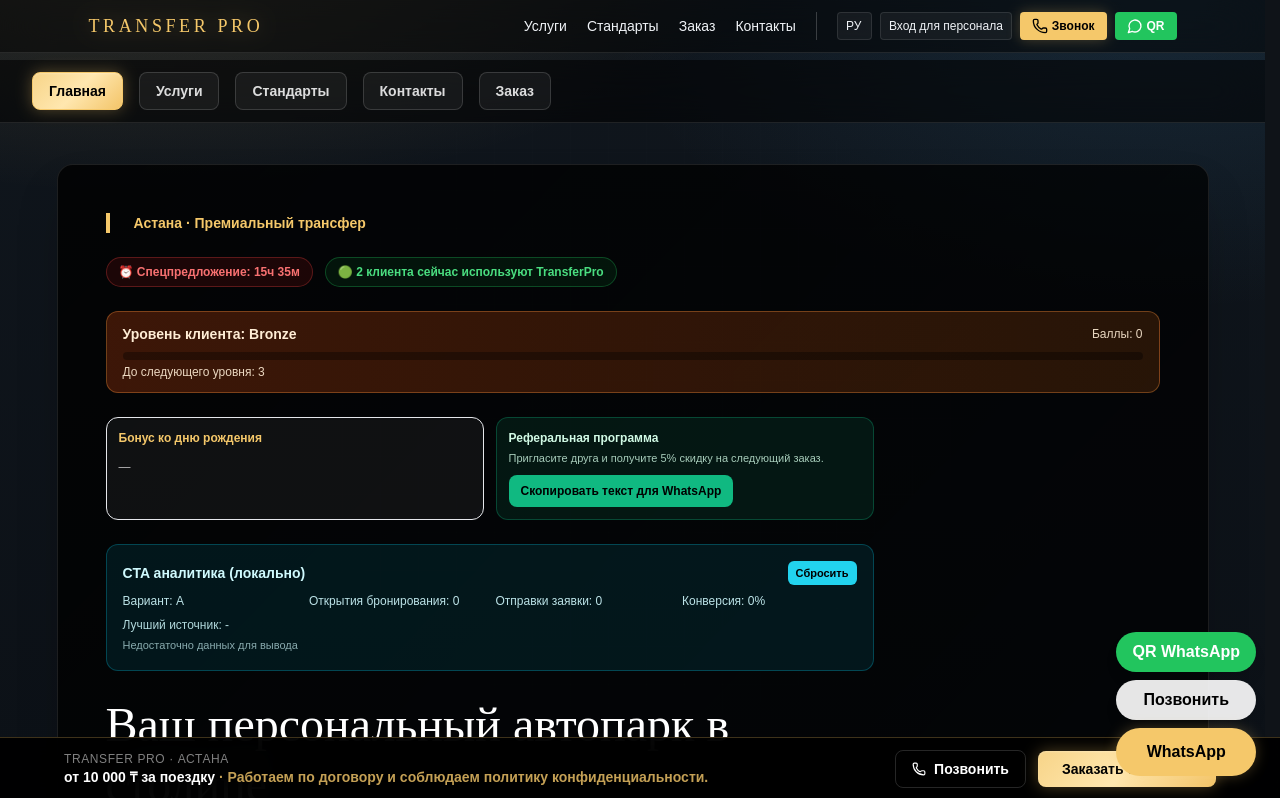
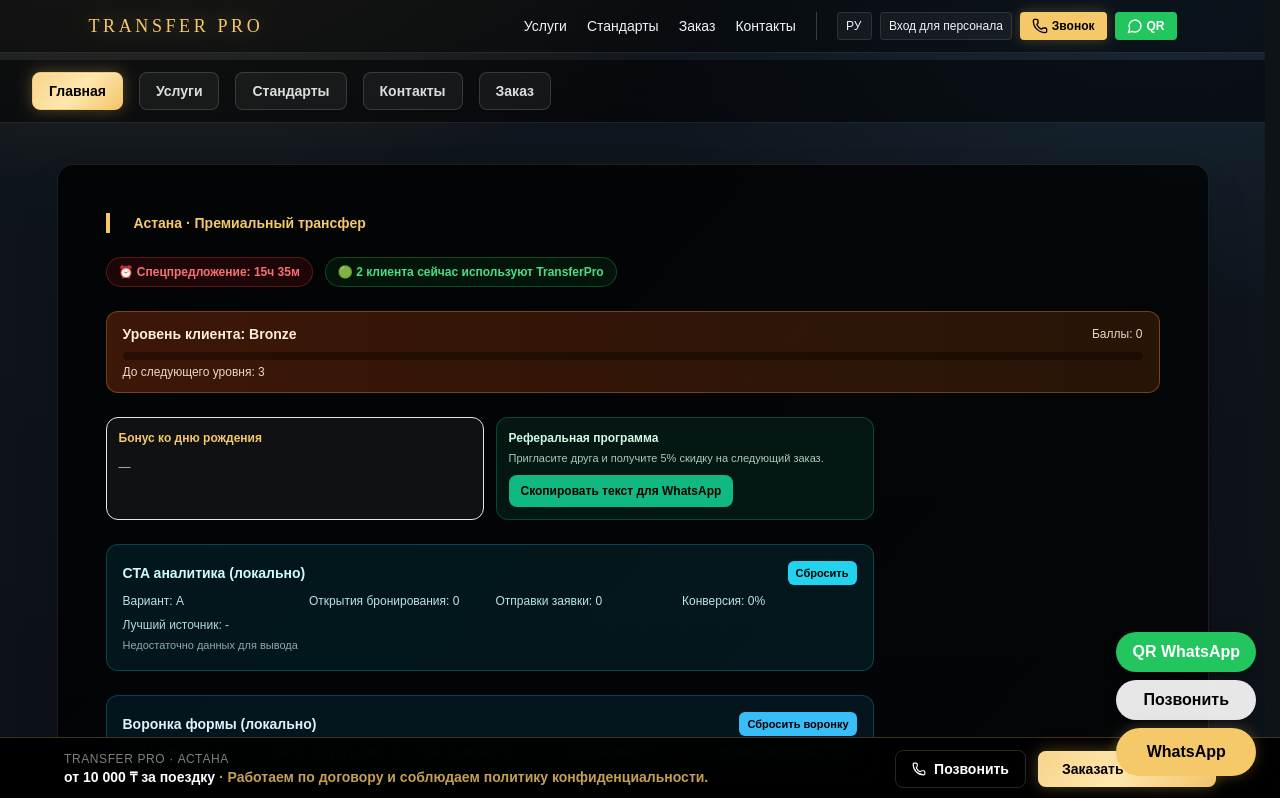
Before and after one commit to Alibek0301/TransferPro, a React (Vite) app: page / in a window 1280 px wide. Shown: the top 798 px of the page. Built offline with nearby package versions, Linux system fonts and the light colour scheme.

Commit message:
feat: add local form funnel analytics

```diff
--- a/src/App.jsx
+++ b/src/App.jsx
@@ -129,6 +129,13 @@ const translations = {
     analyticsReset: 'Сбросить',
     analyticsTopSource: 'Лучший источник',
     analyticsInsufficient: 'Недостаточно данных для вывода',
+    funnelTitle: 'Воронка формы (локально)',
+    funnelStep1: 'Шаг 1: контакты',
+    funnelStep2: 'Шаг 2: услуга и дата',
+    funnelStep3: 'Шаг 3: детали',
+    funnelSubmit: 'Отправлено',
+    funnelConversion: 'Конверсия формы',
+    funnelReset: 'Сбросить воронку',
     markConfirmed: 'Подтвердить',
     markOnWay: 'Отметить: в пути',
     markCompleted: 'Отметить: завершён',
@@ -353,6 +360,13 @@ const translations = {
     analyticsReset: 'Тазалау',
     analyticsTopSource: 'Ең тиімді арна',
     analyticsInsufficient: 'Қорытындыға дерек аз',
+    funnelTitle: 'Форма воронкасы (локалды)',
+    funnelStep1: '1-қадам: байланыс',
+    funnelStep2: '2-қадам: қызмет және күн',
+    funnelStep3: '3-қадам: детальдар',
+    funnelSubmit: 'Жіберілді',
+    funnelConversion: 'Форма конверсиясы',
+    funnelReset: 'Воронканы тазалау',
     markConfirmed: 'Растау',
     markOnWay: 'Белгілеу: жолда',
     markCompleted: 'Белгілеу: аяқталды',
@@ -577,6 +591,13 @@ const translations = {
     analyticsReset: 'Reset',
     analyticsTopSource: 'Top source',
     analyticsInsufficient: 'Not enough data yet',
+    funnelTitle: 'Form funnel (local)',
+    funnelStep1: 'Step 1: contacts',
+    funnelStep2: 'Step 2: service and date',
+    funnelStep3: 'Step 3: details',
+    funnelSubmit: 'Submitted',
+    funnelConversion: 'Form conversion',
+    funnelReset: 'Reset funnel',
     markConfirmed: 'Confirm',
     markOnWay: 'Mark: on the way',
     markCompleted: 'Mark: completed',
@@ -1434,9 +1455,11 @@ function App() {
   const [showReferralNudge, setShowReferralNudge] = useState(false)
   const [ctaVariant, setCtaVariant] = useState(() => getStoredValue('ctaVariant', ''))
   const [ctaMetrics, setCtaMetrics] = useState(() => getStoredValue('ctaMetrics', {}))
+  const [funnelMetrics, setFunnelMetrics] = useState(() => getStoredValue('formFunnelMetrics', { step1: 0, step2: 0, step3: 0, submit: 0 }))
   const [ctaVariantAssignedAt, setCtaVariantAssignedAt] = useState(() => getStoredValue('ctaVariantAssignedAt', ''))
   const [deferredInstallPrompt, setDeferredInstallPrompt] = useState(null)
   const [showInstallBanner, setShowInstallBanner] = useState(() => shouldShowInstallPromptBanner())
+  const funnelTrackedRef = useRef({ step1: false, step2: false, step3: false })
 
   const closeMobileMenu = () => setMobileMenuOpen(false)
   const t = translations[language]
@@ -1760,6 +1783,27 @@ function App() {
     .sort((a, b) => b.count - a.count)
   const topBookingSource = bookingOpenSources[0]?.source || '-'
   const hasEnoughAnalyticsData = bookingOpens >= 8
+  const funnelStep1Count = Number(funnelMetrics?.step1 || 0)
+  const funnelStep2Count = Number(funnelMetrics?.step2 || 0)
+  const funnelStep3Count = Number(funnelMetrics?.step3 || 0)
+  const funnelSubmitCount = Number(funnelMetrics?.submit || 0)
+  const funnelConversionPercent = funnelStep1Count > 0 ? Math.round((funnelSubmitCount / funnelStep1Count) * 100) : 0
+
+  useEffect(() => {
+    if (primaryStepComplete && !funnelTrackedRef.current.step1) {
+      funnelTrackedRef.current.step1 = true
+      trackFunnelMetric('step1')
+    }
+    if (secondStepComplete && !funnelTrackedRef.current.step2) {
+      funnelTrackedRef.current.step2 = true
+      trackFunnelMetric('step2')
+    }
+    if (thirdStepComplete && !funnelTrackedRef.current.step3) {
+      funnelTrackedRef.current.step3 = true
+      trackFunnelMetric('step3')
+    }
+  // eslint-disable-next-line react-hooks/exhaustive-deps
+  }, [primaryStepComplete, secondStepComplete, thirdStepComplete])
 
   const maskPhone = (phone) => {
     const digits = (phone || '').replace(/\D/g, '')
@@ -2213,6 +2257,19 @@ function App() {
     })
   }
 
+  const trackFunnelMetric = (key) => {
+    setFunnelMetrics((prev) => {
+      const safePrev = (prev && typeof prev === 'object') ? prev : { step1: 0, step2: 0, step3: 0, submit: 0 }
+      const next = { ...safePrev, [key]: Number(safePrev[key] || 0) + 1 }
+      try {
+        localStorage.setItem('formFunnelMetrics', JSON.stringify(next))
+      } catch (error) {
+        // ignore storage errors
+      }
+      return next
+    })
+  }
+
   const goToBooking = (source = 'unknown') => {
     trackCtaClick(`open_booking_${source}`)
     setMobileTab('booking')
@@ -2223,6 +2280,17 @@ function App() {
     setCtaMetrics({})
     try {
       localStorage.removeItem('ctaMetrics')
+    } catch (error) {
+      // ignore storage errors
+    }
+  }
+
+  const resetFunnelMetrics = () => {
+    const resetValue = { step1: 0, step2: 0, step3: 0, submit: 0 }
+    setFunnelMetrics(resetValue)
+    funnelTrackedRef.current = { step1: false, step2: false, step3: false }
+    try {
+      localStorage.setItem('formFunnelMetrics', JSON.stringify(resetValue))
     } catch (error) {
       // ignore storage errors
     }
@@ -2429,6 +2497,7 @@ function App() {
     }
     if (!canSubmit) return
     trackCtaClick('submit_order')
+    trackFunnelMetric('submit')
     addToHistory()
     const popup = window.open(whatsappHref, '_blank', 'noopener,noreferrer')
     if (!popup) {
@@ -3425,6 +3494,20 @@ function App() {
                   </div>
                   <p className="mt-2 text-xs text-cyan-100/85">{t.analyticsTopSource}: {topBookingSource}</p>
                   {!hasEnoughAnalyticsData && <p className="mt-1 text-[11px] text-cyan-100/65">{t.analyticsInsufficient}</p>}
+                </div>
+
+                <div className="max-w-3xl rounded-xl border border-sky-500/30 bg-sky-500/10 p-4">
+                  <div className="flex items-center justify-between gap-2">
+                    <p className="text-sm text-sky-100 font-semibold">{t.funnelTitle}</p>
+                    <button type="button" onClick={resetFunnelMetrics} className="rounded-md bg-sky-400 px-2 py-1 text-[11px] font-semibold text-black hover:bg-sky-300 transition">{t.funnelReset}</button>
+                  </div>
+                  <div className="mt-2 grid grid-cols-5 gap-3 text-xs text-sky-100/90">
+                    <p>{t.funnelStep1}: {funnelStep1Count}</p>
+                    <p>{t.funnelStep2}: {funnelStep2Count}</p>
+                    <p>{t.funnelStep3}: {funnelStep3Count}</p>
+                    <p>{t.funnelSubmit}: {funnelSubmitCount}</p>
+                    <p>{t.funnelConversion}: {funnelConversionPercent}%</p>
+                  </div>
                 </div>
 
                 <h1 className="font-serif text-5xl leading-tight text-white max-w-3xl">{t.heroTitle}</h1>
```
